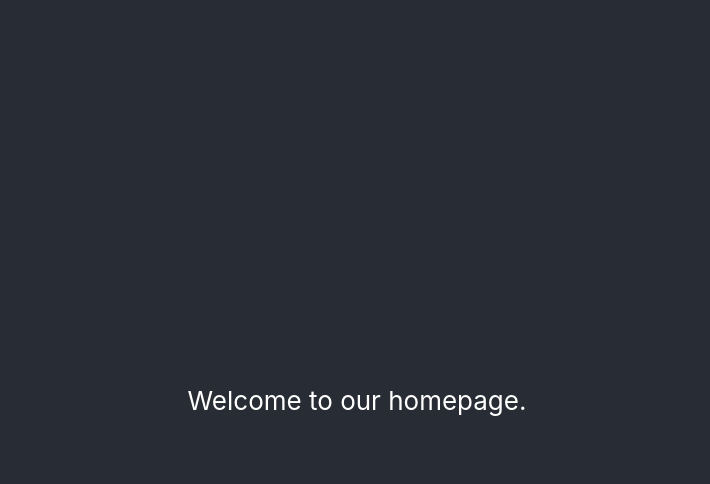
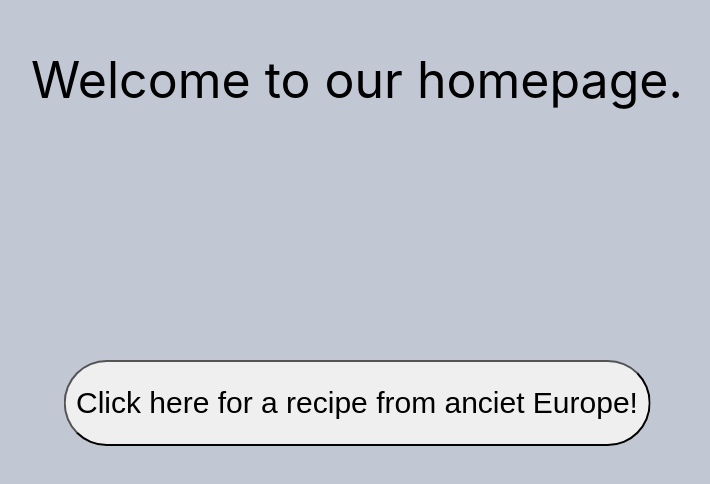
Before and after one commit to nolanv45/HenHacks2025, a React (Create React App) app in the folder henhack25/: page / in a window 1280 px wide. Shown: the top 484 px of the page, without its empty margins (283-993 px from the left). Built offline with nearby package versions, Linux system fonts and the light colour scheme.

Commit message:
button on homepage

```diff
--- a/henhack25/src/App.css
+++ b/henhack25/src/App.css
@@ -14,7 +14,7 @@
 }
 
 .App-header {
-  background-color: #282c34;
+  background-color: #c2c8d3;
   min-height: 100vh;
   display: flex;
   flex-direction: column;
@@ -28,11 +28,45 @@
   color: #61dafb;
 }
 
-@keyframes App-logo-spin {
-  from {
-    transform: rotate(0deg);
-  }
-  to {
-    transform: rotate(360deg);
-  }
+.text{
+  color: black;
+  margin-bottom: 550px;
+  font-size: 50px;
 }
+
+.div1 {
+  position: relative; /* This makes .buttonHome positioned relative to .div1 */
+  height: 100vh; /* Full page height to allow movement */
+}
+
+.ButtonHome {
+  position: absolute;
+  top: 20%; /* Moves the button higher */
+  left: 50%;
+  transform: translateX(-50%);
+  margin-top: 200px;
+  size: 400px;
+  padding: 24px 0px;
+  font-size: 30px;
+  border-radius: 50px;
+
+  display: flex;
+  justify-content: center; /* Centers text horizontally */
+  align-items: center; /* Centers text vertically */
+  text-align: center; /* Ensures proper text alignment */
+
+  width: 90%; /* Makes button as wide as its container */
+
+}
+
+.ButtonHome:hover {
+  background-color: gray; /* Darker gradient */
+  color: white;
+  transform: translate(-50%, -3px); /* Slight lift effect */
+  box-shadow: 0 12px 24px rgba(0, 0, 0, 0.3);
+}
+
+.ButtonHome:active {
+  transform: translate(-50%, 1px); /* Press-down effect */
+  box-shadow: 0 6px 12px rgba(0, 0, 0, 0.2);
+}
--- a/henhack25/src/App.tsx
+++ b/henhack25/src/App.tsx
@@ -1,5 +1,5 @@
 import React from 'react';
-import logo from './logo.svg';
+//import logo from './logo.svg';
 import './App.css';
 
 function App() {
@@ -7,9 +7,13 @@ function App() {
     <div className="App">
       <header className="App-header">
 
-        <p>
+
+        <div className='div1'>
+        <p className='text'>
           Welcome to our homepage.
         </p>
+          <button className='ButtonHome'>Click here for a recipe from anciet Europe!</button>
+        </div>
 
       </header>
     </div>
```
